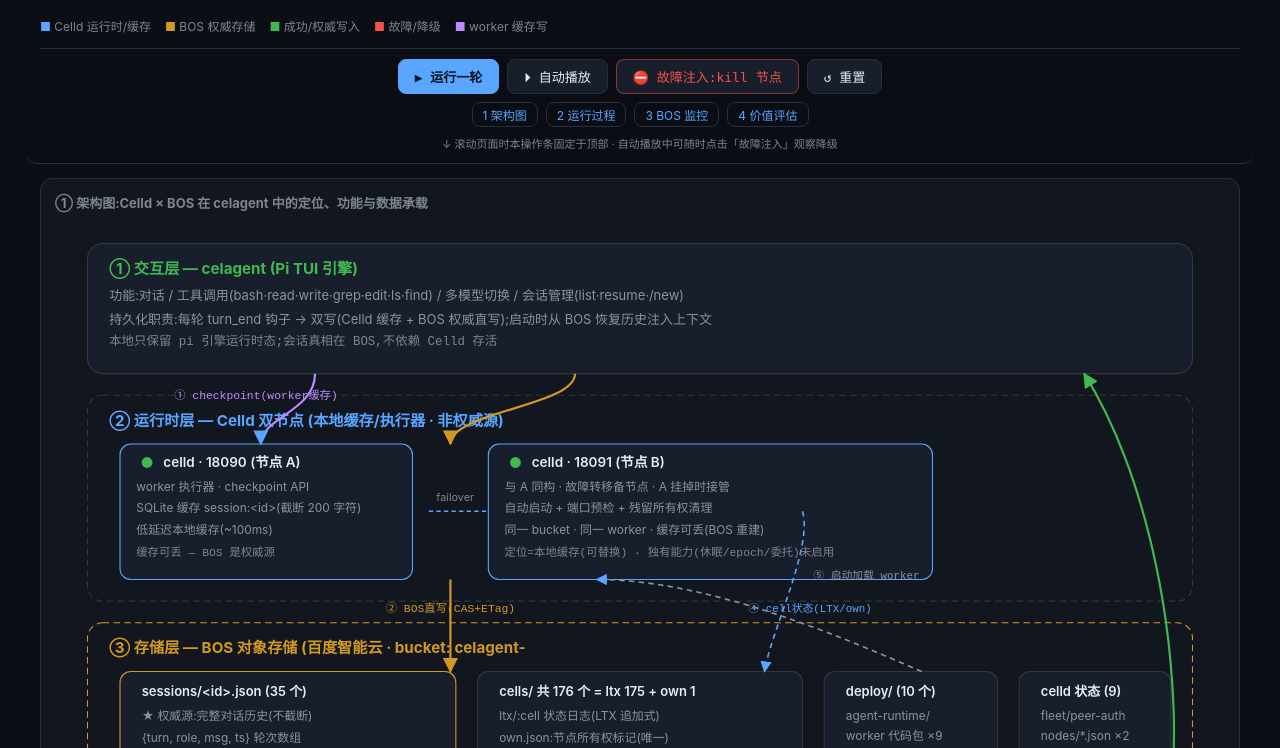
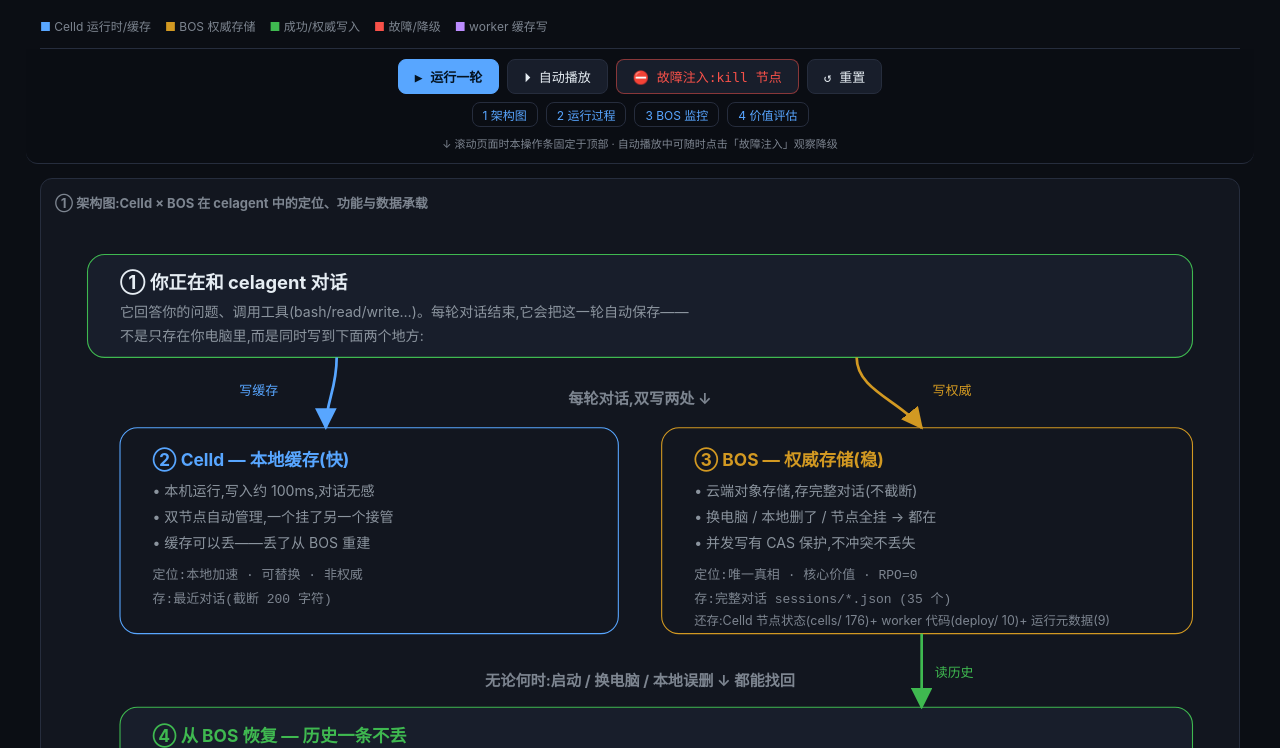
Before and after one commit to hxddh/celagent, a website: page docs/celld-bos-architecture-demo.html in a window 1280 px wide. Shown: the part 52-800 px from the top of the page. Drawn offline with Linux system fonts and the light colour scheme.

Commit message:
架构图重设计: 三层堆叠 → 用户故事线 (4步, 大字号)
原图难懂原因: 信息过载 (三层+5箭头+4数据块+11px小字+术语密集),
读者不知道先看什么。

新图 (1080x560, 4个步骤):
① 你正在和 celagent 对话 (每轮自动保存)
② Celld — 本地缓存(快): ~100ms, 双节点管理, 可丢(从BOS重建)
③ BOS — 权威存储(稳): 完整对话, 换机/删本地/节点全挂都在,
   CAS 防并发, 另存 celld 状态/worker代码/运行元数据
④ 从 BOS 恢复: list → 续写, 实测恢复 10/10 轮

- 大字号 (13-17px), 每条数据流一句话 (写缓存/写权威/读历史)
- 技术细节 (CAS/ETag/LTX) 从图中移除, 保留在下方表格
- 修复 SVG text 内 <b> 标签 (SVG 不支持 HTML)
- 复查: 重叠 0, 越界 0, 10/10 检查通过

```diff
--- a/docs/celld-bos-architecture-demo.html
+++ b/docs/celld-bos-architecture-demo.html
@@ -197,119 +197,62 @@
 <div class="panel" style="margin-top:14px" id="arch">
   <div class="panel-title">① 架构图:Celld × BOS 在 celagent 中的定位、功能与数据承载</div>
 
-  <svg viewBox="0 0 1080 740" style="width:100%;height:auto;display:block" xmlns="http://www.w3.org/2000/svg" font-family="-apple-system,'PingFang SC',sans-serif">
+  <svg viewBox="0 0 1080 560" style="width:100%;height:auto;display:block" xmlns="http://www.w3.org/2000/svg" font-family="-apple-system,'PingFang SC',sans-serif">
     <defs>
-      <marker id="arr" viewBox="0 0 10 10" refX="9" refY="5" markerWidth="7" markerHeight="7" orient="auto">
+      <marker id="arr" viewBox="0 0 10 10" refX="9" refY="5" markerWidth="8" markerHeight="8" orient="auto">
         <path d="M0,0 L10,5 L0,10 z" fill="#58a6ff"/>
       </marker>
-      <marker id="arrG" viewBox="0 0 10 10" refX="9" refY="5" markerWidth="7" markerHeight="7" orient="auto">
+      <marker id="arrG" viewBox="0 0 10 10" refX="9" refY="5" markerWidth="8" markerHeight="8" orient="auto">
         <path d="M0,0 L10,5 L0,10 z" fill="#3fb950"/>
       </marker>
-      <marker id="arrY" viewBox="0 0 10 10" refX="9" refY="5" markerWidth="7" markerHeight="7" orient="auto">
+      <marker id="arrY" viewBox="0 0 10 10" refX="9" refY="5" markerWidth="8" markerHeight="8" orient="auto">
         <path d="M0,0 L10,5 L0,10 z" fill="#d29922"/>
       </marker>
     </defs>
 
-    <!-- ===== 层 1: 交互层 ===== -->
-    <rect x="30" y="20" width="1020" height="120" rx="14" fill="#181e2b" stroke="#30363d"/>
-    <text x="50" y="48" font-size="14" font-weight="700" fill="#3fb950">① 交互层 — celagent (Pi TUI 引擎)</text>
-    <text x="50" y="72" font-size="12" fill="#8b949e">功能:对话 / 工具调用(bash·read·write·grep·edit·ls·find) / 多模型切换 / 会话管理(list·resume·/new)</text>
-    <text x="50" y="94" font-size="12" fill="#8b949e">持久化职责:每轮 turn_end 钩子 → 双写(Celld 缓存 + BOS 权威直写);启动时从 BOS 恢复历史注入上下文</text>
-    <text x="50" y="114" font-size="11.5" fill="#7d8590" font-family="monospace">本地只保留 pi 引擎运行时态;会话真相在 BOS,不依赖 Celld 存活</text>
+    <!-- ===== 步骤 1: 交互 ===== -->
+    <rect x="30" y="30" width="1020" height="95" rx="16" fill="#181e2b" stroke="#3fb950"/>
+    <text x="60" y="62" font-size="17" font-weight="700" fill="#e6edf3">① 你正在和 celagent 对话</text>
+    <text x="60" y="88" font-size="13" fill="#8b949e">它回答你的问题、调用工具(bash/read/write…)。每轮对话结束,它会把这一轮自动保存——</text>
+    <text x="60" y="110" font-size="13" fill="#8b949e">不是只存在你电脑里,而是同时写到下面两个地方:</text>
 
-    <!-- ===== 层 2: 运行时层 ===== -->
-    <rect x="30" y="160" width="1020" height="190" rx="14" fill="#12161f" stroke="#30363d" stroke-dasharray="6 4"/>
-    <text x="50" y="188" font-size="14" font-weight="700" fill="#58a6ff">② 运行时层 — Celld 双节点 (本地缓存/执行器 · 非权威源)</text>
+    <!-- 步骤 2/3: 双写 -->
+    <text x="540" y="168" font-size="14" font-weight="700" fill="#7d8590" text-anchor="middle">每轮对话,双写两处 ↓</text>
 
-    <!-- 节点 A -->
-    <rect x="60" y="205" width="270" height="125" rx="10" fill="#181e2b" stroke="#58a6ff"/>
-    <circle cx="85" cy="222" r="5" fill="#3fb950"/>
-    <text x="100" y="226" font-size="12.5" font-weight="600" fill="#e6edf3">celld · 18090 (节点 A)</text>
-    <text x="75" y="248" font-size="11" fill="#8b949e">worker 执行器 · checkpoint API</text>
-    <text x="75" y="268" font-size="11" fill="#8b949e">SQLite 缓存 session:&lt;id&gt;(截断 200 字符)</text>
-    <text x="75" y="288" font-size="11" fill="#8b949e">低延迟本地缓存(~100ms)</text>
-    <text x="75" y="308" font-size="10.5" fill="#7d8590" font-family="monospace">缓存可丢 — BOS 是权威源</text>
+    <!-- Celld 框 -->
+    <rect x="60" y="190" width="460" height="190" rx="16" fill="#12161f" stroke="#58a6ff"/>
+    <text x="90" y="225" font-size="16" font-weight="700" fill="#58a6ff">② Celld — 本地缓存(快)</text>
+    <text x="90" y="253" font-size="13" fill="#8b949e">• 本机运行,写入约 100ms,对话无感</text>
+    <text x="90" y="277" font-size="13" fill="#8b949e">• 双节点自动管理,一个挂了另一个接管</text>
+    <text x="90" y="301" font-size="13" fill="#8b949e">• 缓存可以丢——丢了从 BOS 重建</text>
+    <text x="90" y="330" font-size="12" fill="#7d8590" font-family="monospace">定位:本地加速 · 可替换 · 非权威</text>
+    <text x="90" y="352" font-size="12" fill="#7d8590" font-family="monospace">存:最近对话(截断 200 字符)</text>
 
-    <!-- 节点 B -->
-    <rect x="400" y="205" width="410" height="125" rx="10" fill="#181e2b" stroke="#58a6ff"/>
-    <circle cx="425" cy="222" r="5" fill="#3fb950"/>
-    <text x="440" y="226" font-size="12.5" font-weight="600" fill="#e6edf3">celld · 18091 (节点 B)</text>
-    <text x="415" y="248" font-size="11" fill="#8b949e">与 A 同构 · 故障转移备节点 · A 挂掉时接管</text>
-    <text x="415" y="268" font-size="11" fill="#8b949e">自动启动 + 端口预检 + 残留所有权清理</text>
-    <text x="415" y="288" font-size="11" fill="#8b949e">同一 bucket · 同一 worker · 缓存可丢(BOS 重建)</text>
-    <text x="415" y="308" font-size="10.5" fill="#7d8590" font-family="monospace">定位=本地缓存(可替换) · 独有能力(休眠/epoch/委托)未启用</text>
+    <!-- BOS 框 -->
+    <rect x="560" y="190" width="490" height="190" rx="16" fill="#12161f" stroke="#d29922"/>
+    <text x="590" y="225" font-size="16" font-weight="700" fill="#d29922">③ BOS — 权威存储(稳)</text>
+    <text x="590" y="253" font-size="13" fill="#8b949e">• 云端对象存储,存完整对话(不截断)</text>
+    <text x="590" y="277" font-size="13" fill="#8b949e">• 换电脑 / 本地删了 / 节点全挂 → 都在</text>
+    <text x="590" y="301" font-size="13" fill="#8b949e">• 并发写有 CAS 保护,不冲突不丢失</text>
+    <text x="590" y="330" font-size="12" fill="#7d8590" font-family="monospace">定位:唯一真相 · 核心价值 · RPO=0</text>
+    <text x="590" y="352" font-size="12" fill="#7d8590" font-family="monospace">存:完整对话 sessions/*.json (35 个)</text>
+    <text x="590" y="372" font-size="11.5" fill="#7d8590">还存:Celld 节点状态(cells/ 176)+ worker 代码(deploy/ 10)+ 运行元数据(9)</text>
 
-    <!-- 节点间同步 -->
-    <line x1="345" y1="267" x2="400" y2="267" stroke="#58a6ff" stroke-dasharray="4 3" stroke-width="1.5"/>
-    <text x="352" y="258" font-size="10" fill="#7d8590">failover</text>
+    <!-- 双写箭头: celagent → Celld -->
+    <path d="M 260 125 C 260 155, 250 165, 250 190" stroke="#58a6ff" stroke-width="2.5" fill="none" marker-end="url(#arr)"/>
+    <text x="170" y="160" font-size="12" fill="#58a6ff" font-family="monospace">写缓存</text>
+    <!-- 双写箭头: celagent → BOS -->
+    <path d="M 740 125 C 740 155, 780 165, 800 190" stroke="#d29922" stroke-width="2.5" fill="none" marker-end="url(#arrY)"/>
+    <text x="810" y="160" font-size="12" fill="#d29922" font-family="monospace">写权威</text>
 
-    <!-- ===== 层 3: 存储层 ===== -->
-    <rect x="30" y="370" width="1020" height="250" rx="14" fill="#12161f" stroke="#d29922" stroke-dasharray="6 4"/>
-    <text x="50" y="398" font-size="14" font-weight="700" fill="#d29922">③ 存储层 — BOS 对象存储 (百度智能云 · bucket: celagent-<user>-<ts> · bj)</text>
-
-    <!-- sessions -->
-    <rect x="60" y="415" width="310" height="165" rx="10" fill="#181e2b" stroke="#d29922"/>
-    <text x="80" y="438" font-size="12" font-weight="600" fill="#e6edf3">sessions/&lt;id&gt;.json (35 个)</text>
-    <text x="80" y="460" font-size="11" fill="#8b949e">★ 权威源:完整对话历史(不截断)</text>
-    <text x="80" y="480" font-size="11" fill="#8b949e">{turn, role, msg, ts} 轮次数组</text>
-    <text x="80" y="500" font-size="11" fill="#8b949e">CAS 乐观锁:ETag + If-Match</text>
-    <text x="80" y="520" font-size="11" fill="#8b949e">If-None-Match:并发冷启动不覆盖</text>
-    <text x="80" y="540" font-size="10.5" fill="#7d8590">取代:本地 JSONL 的"唯一真相"地位</text>
-    <text x="80" y="558" font-size="10.5" fill="#7d8590">取代:本地 SQLite 作为唯一存储</text>
-
-    <!-- cells -->
-    <rect x="390" y="415" width="300" height="165" rx="10" fill="#181e2b" stroke="#30363d"/>
-    <text x="410" y="438" font-size="12" font-weight="600" fill="#e6edf3">cells/ 共 176 个 = ltx 175 + own 1</text>
-    <text x="410" y="460" font-size="11" fill="#8b949e">ltx/:cell 状态日志(LTX 追加式)</text>
-    <text x="410" y="480" font-size="11" fill="#8b949e">own.json:节点所有权标记(唯一)</text>
-    <text x="410" y="500" font-size="11" fill="#8b949e">承载 Celld 自身分布式状态</text>
-    <text x="410" y="520" font-size="11" fill="#8b949e">节点恢复/休眠的依赖</text>
-    <text x="410" y="558" font-size="10.5" fill="#7d8590">备注:当前 celld replica 缺口 →</text>
-    <text x="410" y="572" font-size="10.5" fill="#7d8590">会话权威性由 sessions/ 直写保障</text>
-
-    <!-- deploy -->
-    <rect x="710" y="415" width="160" height="165" rx="10" fill="#181e2b" stroke="#30363d"/>
-    <text x="730" y="438" font-size="12" font-weight="600" fill="#e6edf3">deploy/ (10 个)</text>
-    <text x="730" y="460" font-size="11" fill="#8b949e">agent-runtime/</text>
-    <text x="730" y="478" font-size="11" fill="#8b949e">worker 代码包 ×9</text>
-    <text x="730" y="498" font-size="11" fill="#8b949e">current.json</text>
-    <text x="730" y="516" font-size="11" fill="#8b949e">版本指针 ×1</text>
-    <text x="730" y="540" font-size="10.5" fill="#7d8590">节点启动时加载</text>
-    <text x="730" y="556" font-size="10.5" fill="#7d8590">替代手动部署</text>
-
-    <!-- celld 分布式状态 (其他 9 个的准确身份) -->
-    <rect x="890" y="415" width="140" height="165" rx="10" fill="#181e2b" stroke="#30363d"/>
-    <text x="910" y="438" font-size="12" font-weight="600" fill="#e6edf3">celld 状态 (9)</text>
-    <text x="910" y="460" font-size="11" fill="#8b949e">fleet/peer-auth</text>
-    <text x="910" y="478" font-size="11" fill="#8b949e">nodes/*.json ×2</text>
-    <text x="910" y="498" font-size="11" fill="#8b949e">wake/waker.json</text>
-    <text x="910" y="520" font-size="11" fill="#8b949e">perf-test ×5(遗留)</text>
-    <text x="910" y="556" font-size="10.5" fill="#7d8590">Celld 运行元数据</text>
-
-    <!-- ===== 数据流箭头 ===== -->
-    <!-- TUI → Celld (worker 写) -->
-    <path d="M 240 140 C 240 175, 190 180, 190 205" stroke="#bc8cff" stroke-width="2" fill="none" marker-end="url(#arr)"/>
-    <text x="110" y="163" font-size="10.5" fill="#bc8cff" font-family="monospace">① checkpoint(worker缓存)</text>
-    <!-- TUI → BOS (权威直写, 走节点间通道 x≈365) -->
-    <path d="M 480 140 C 480 170, 365 175, 365 205" stroke="#d29922" stroke-width="2" fill="none" marker-end="url(#arrY)"/>
-    <path d="M 365 330 L 365 415" stroke="#d29922" stroke-width="2" fill="none" marker-end="url(#arrY)"/>
-    <text x="365" y="360" font-size="10.5" fill="#d29922" font-family="monospace" text-anchor="middle">② BOS直写(CAS+ETag)</text>
-    <!-- BOS → TUI (恢复: 从 sessions 底部水平向右, 再上到交互层) -->
-    <path d="M 200 590 L 1000 590 C 1050 590, 1050 300, 950 140" stroke="#3fb950" stroke-width="2" fill="none" marker-end="url(#arrG)"/>
-    <text x="700" y="582" font-size="10.5" fill="#3fb950" font-family="monospace">③ 启动恢复历史→注入上下文</text>
-    <!-- Celld → BOS (cell 状态) -->
-    <path d="M 690 267 C 700 300, 660 380, 655 415" stroke="#58a6ff" stroke-width="1.5" stroke-dasharray="5 4" fill="none" marker-end="url(#arr)"/>
-    <text x="640" y="360" font-size="10" fill="#58a6ff" font-family="monospace">④ cell状态(LTX/own)</text>
-    <!-- deploy → Celld -->
-    <path d="M 800 415 C 720 380, 600 330, 500 330" stroke="#8b949e" stroke-width="1.5" stroke-dasharray="5 4" fill="none" marker-end="url(#arr)"/>
-    <text x="700" y="330" font-size="10" fill="#8b949e" font-family="monospace">⑤ 启动加载 worker</text>
-
-    <!-- ===== 替代关系条 (右侧留 60px 给 ③ 恢复通道) ===== -->
-    <rect x="30" y="635" width="950" height="90" rx="14" fill="#181e2b" stroke="#bc8cff" stroke-dasharray="6 4"/>
-    <text x="50" y="658" font-size="12.5" font-weight="700" fill="#bc8cff">价值分层:BOS = 核心价值(已验证) · Celld = 本地加速(可替换)</text>
-    <text x="50" y="680" font-size="11" fill="#8b949e">BOS 解决真实需求:会话跨机器/防丢失(RPO=0)——故障注入实测:节点全挂仍可写、恢复 10/10 轮</text>
-    <text x="50" y="698" font-size="11" fill="#8b949e">Celld 当前实际价值:低延迟本地缓存(~100ms) + 节点自动管理;其独有能力(休眠唤醒/epoch/委托)</text>
-    <text x="50" y="716" font-size="11" fill="#8b949e">在单机 agent 场景无实际需求(研究驱动,非需求驱动)——本地文件未消失,但权威地位移交 BOS</text>
+    <!-- 步骤 4: 恢复 -->
+    <text x="540" y="428" font-size="14" font-weight="700" fill="#7d8590" text-anchor="middle">无论何时:启动 / 换电脑 / 本地误删 ↓ 都能找回</text>
+    <rect x="60" y="448" width="990" height="85" rx="16" fill="#181e2b" stroke="#3fb950"/>
+    <text x="90" y="480" font-size="16" font-weight="700" fill="#3fb950">④ 从 BOS 恢复 — 历史一条不丢</text>
+    <text x="90" y="508" font-size="13" fill="#8b949e">celagent list 看有哪些会话 → celagent &lt;会话ID&gt; 续写 — 实测:节点全挂后恢复 10/10 轮</text>
+    <!-- 恢复箭头: BOS → 步骤4 (就地) -->
+    <path d="M 800 380 L 800 448" stroke="#3fb950" stroke-width="2.5" fill="none" marker-end="url(#arrG)"/>
+    <text x="812" y="420" font-size="12" fill="#3fb950" font-family="monospace">读历史</text>
   </svg>
 
   <!-- 定位一句话 + 价值分层表 -->
```
